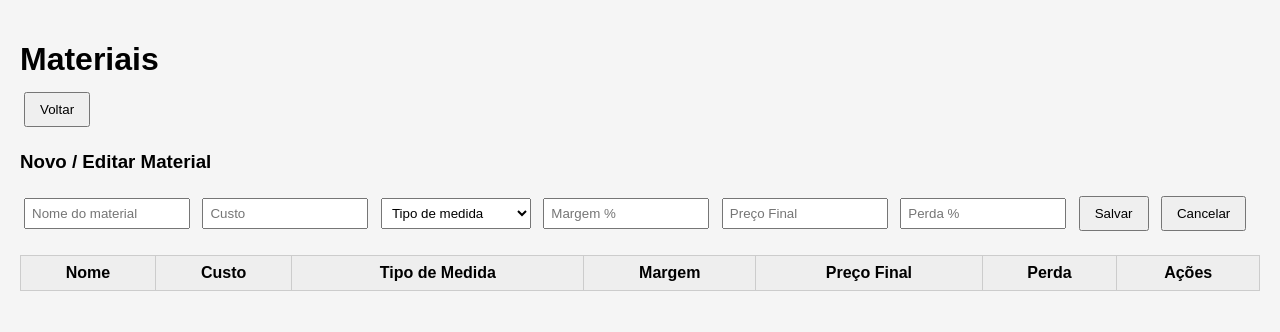
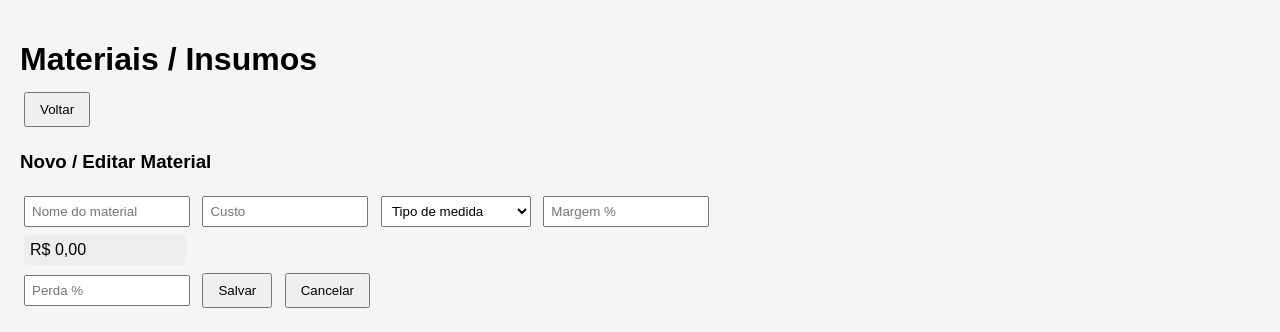
Before and after one commit to ricardosiqueirarf-hash/color, a Flask app: template templates/insumos.html in a window 1280 px wide. Shown: the top 332 px of the page. Run offline with Flask 3, Linux system fonts and the light colour scheme; the template is opened without the code that fills it, so the values that code supplies are empty.

Commit message:
Update insumos.html

```diff
--- a/templates/insumos.html
+++ b/templates/insumos.html
@@ -2,7 +2,7 @@
 <html lang="pt-BR">
 <head>
     <meta charset="UTF-8">
-    <title>Materiais</title>
+    <title>Materiais / Insumos</title>
 
     <style>
         body {
@@ -26,10 +26,15 @@
             cursor: pointer;
         }
 
-        input, select {
+        input, select, div#precoFinal {
             padding: 6px;
             margin: 4px;
             width: 150px;
+        }
+
+        div#precoFinal {
+            background:#eee;
+            border-radius:4px;
         }
 
         table {
@@ -52,7 +57,7 @@
 </head>
 <body>
 
-<h1>Materiais</h1>
+<h1>Materiais / Insumos</h1>
 
 <div class="menu">
     <button onclick="window.location.href='/'">Voltar</button>
@@ -71,7 +76,7 @@
     <option value="metro_quadrado">Metro Quadrado</option>
 </select>
 <input id="margem" type="number" step="0.01" placeholder="Margem %">
-<input id="preco" type="number" step="0.01" placeholder="Preço Final">
+<div id="precoFinal">R$ 0,00</div>
 <input id="perda" type="number" step="0.01" placeholder="Perda %">
 
 <button onclick="salvar()">Salvar</button>
@@ -93,7 +98,28 @@
 </table>
 
 <script>
-    // 📦 CARREGAR MATERIAIS
+    // =====================
+    // CALCULO PRECO FINAL
+    // =====================
+    function atualizarPrecoFinal() {
+        const custo = parseFloat(document.getElementById("custo").value) || 0;
+        const margem = parseFloat(document.getElementById("margem").value) || 0;
+        const perda = parseFloat(document.getElementById("perda").value) || 0;
+
+        const custoComPerda = custo * (1 + perda / 100);
+        const preco = custoComPerda * (1 + margem / 100);
+
+        document.getElementById("precoFinal").textContent = `R$ ${preco.toFixed(2)}`;
+        return preco;
+    }
+
+    ["custo","margem","perda"].forEach(id => {
+        document.getElementById(id).addEventListener("input", atualizarPrecoFinal);
+    });
+
+    // =====================
+    // CARREGAR MATERIAIS
+    // =====================
     async function carregar() {
         const res = await fetch("/api/materiais");
         const data = await res.json();
@@ -124,27 +150,28 @@
                     <button onclick="excluir('${m.id}')">Excluir</button>
                 </td>
             `;
-
             tbody.appendChild(tr);
         });
     }
 
-    // 💾 SALVAR / ATUALIZAR
+    // =====================
+    // SALVAR / ATUALIZAR
+    // =====================
     async function salvar() {
         const id = document.getElementById("material_id").value;
         const nome = document.getElementById("nome").value;
         const custo = parseFloat(document.getElementById("custo").value);
         const tipo_medida = document.getElementById("tipo_medida").value;
         const margem = parseFloat(document.getElementById("margem").value);
-        const preco = parseFloat(document.getElementById("preco").value);
         const perda = parseFloat(document.getElementById("perda").value);
+        const preco = atualizarPrecoFinal();
 
         if (!nome || isNaN(custo) || !tipo_medida || isNaN(margem) || isNaN(preco) || isNaN(perda)) {
             alert("Preencha todos os campos corretamente");
             return;
         }
 
-        const payload = { nome, custo, tipo_medida, margem, preco, perda };
+        const payload = { nome, custo, tipo_medida, margem, perda, preco };
 
         if (id) {
             await fetch(`/api/materiais/${id}`, {
@@ -164,18 +191,22 @@
         carregar();
     }
 
-    // ✏️ EDITAR
+    // =====================
+    // EDITAR
+    // =====================
     function editar(id, nome, custo, tipo_medida, margem, preco, perda) {
         document.getElementById("material_id").value = id;
         document.getElementById("nome").value = nome;
         document.getElementById("custo").value = custo;
         document.getElementById("tipo_medida").value = tipo_medida;
         document.getElementById("margem").value = margem;
-        document.getElementById("preco").value = preco;
         document.getElementById("perda").value = perda;
+        atualizarPrecoFinal();
     }
 
-    // ❌ EXCLUIR
+    // =====================
+    // EXCLUIR
+    // =====================
     async function excluir(id) {
         if (!confirm("Excluir este material?")) return;
 
@@ -186,17 +217,22 @@
         carregar();
     }
 
-    // 🔄 CANCELAR
+    // =====================
+    // CANCELAR
+    // =====================
     function cancelar() {
         document.getElementById("material_id").value = "";
         document.getElementById("nome").value = "";
         document.getElementById("custo").value = "";
         document.getElementById("tipo_medida").value = "";
         document.getElementById("margem").value = "";
-        document.getElementById("preco").value = "";
         document.getElementById("perda").value = "";
+        document.getElementById("precoFinal").textContent = "R$ 0,00";
     }
 
+    // =====================
+    // INICIALIZAÇÃO
+    // =====================
     carregar();
 </script>
 
```
